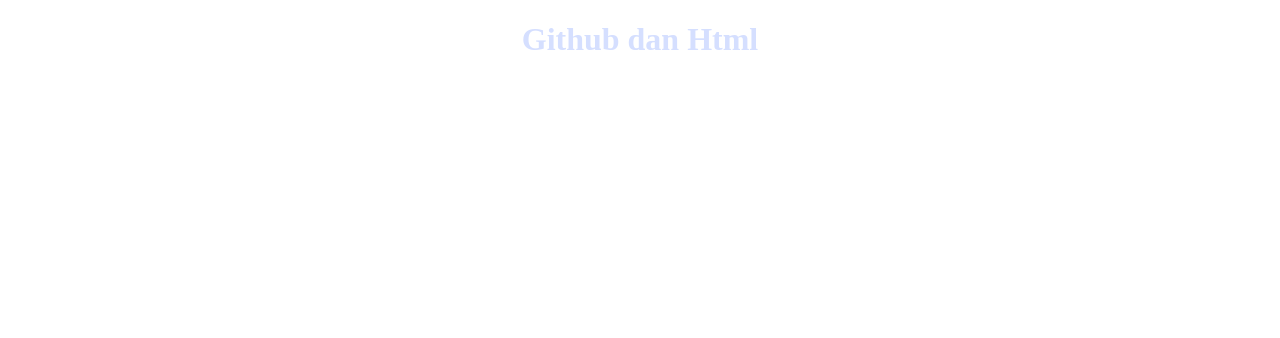
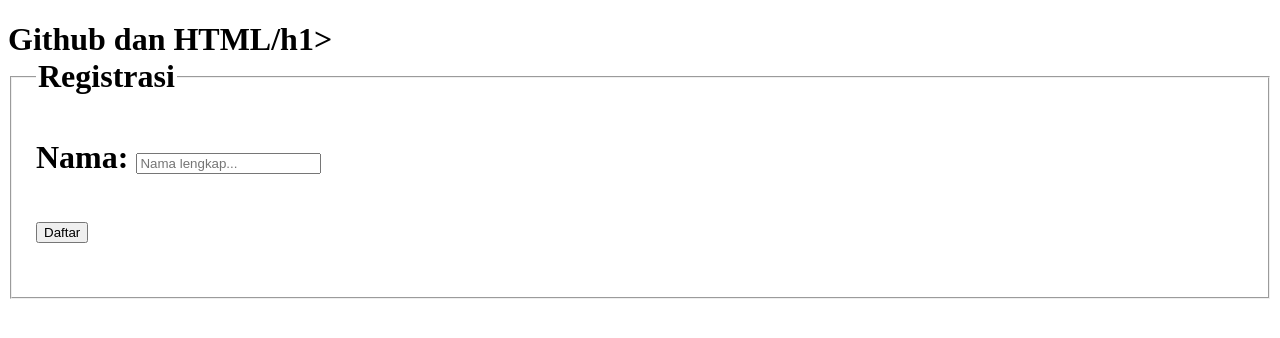
Before and after one commit to cecilyasmkcktc/pts_genap, a plain HTML site: page index.html in a window 1280 px wide. Drawn offline with Linux system fonts and the light colour scheme.

Commit message:
form contact.php
menambahkan form contact. php,  fieldset dan legend, input nama dan tombol submit

```diff
--- a/index.html
+++ b/index.html
@@ -1,11 +1,20 @@
 <!DOCTYPE html>
-<html lang="in">
+<html>
 <head>
-				<title>github dan html</title>
+<title>github dan html</title>
 </head>
 <body>
-		<h1 align="center" style="color:#d5dfff">
-						Github dan Html
-		</h1>
+<h1>Github dan HTML/h1>
+<form action="contact.php" method="POST">
+<fieldset>
+<legend>Registrasi</legend>
+<p>
+<label>Nama:</label>
+<input type="text" name="nama" placeholder="Nama lengkap..." />
+<p>
+<input type="submit" name="submit" value="Daftar" />
+</p>
+</fieldset>
+</form>
 </body>
 </html>
```
